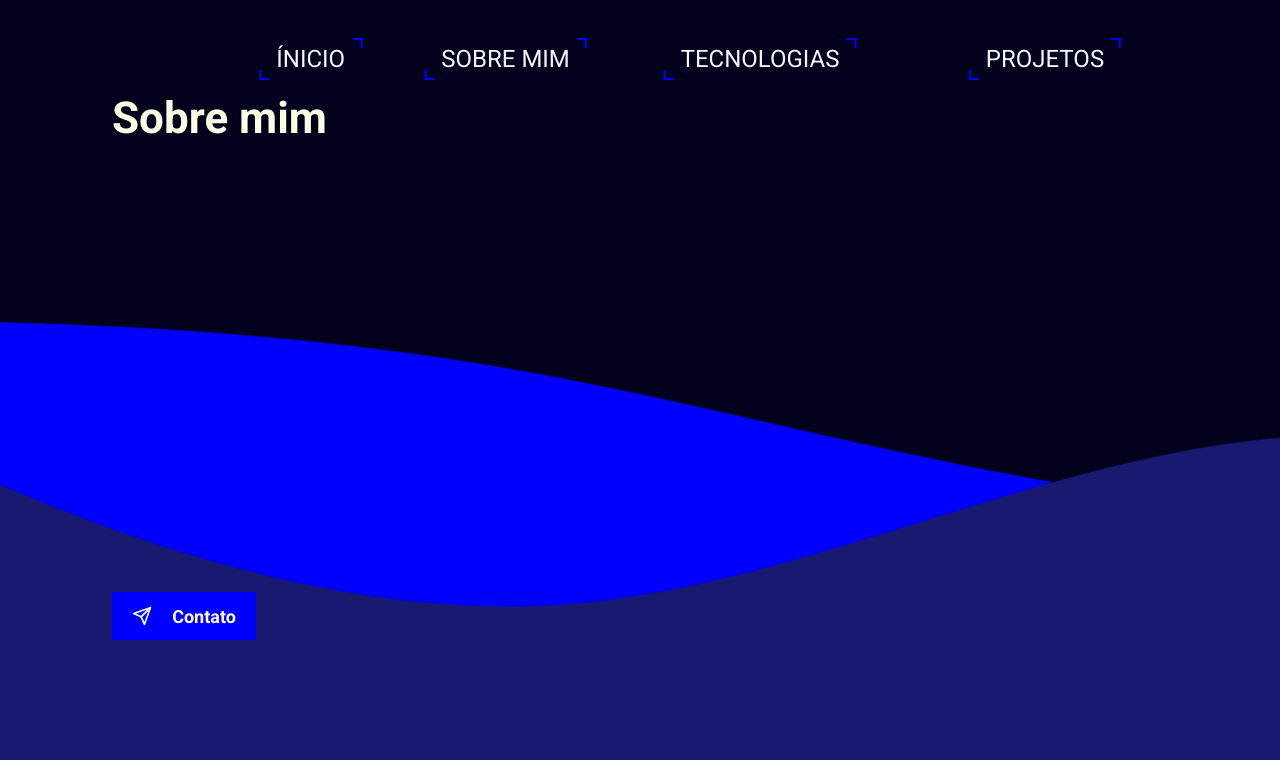
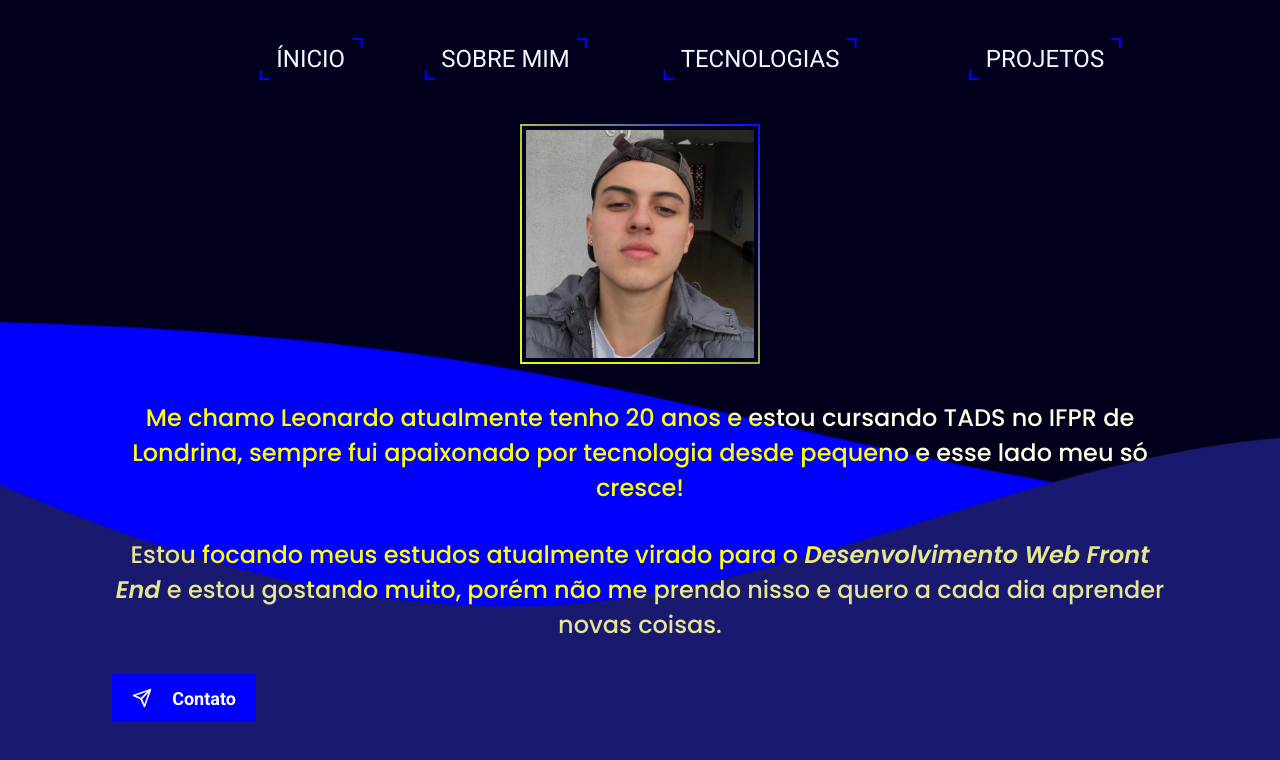
Before and after one commit to leonardorochedo/portfolio, a React (Vite) app: page /sobre in a window 1280 px wide. Shown: the top 760 px of the page. Built offline with nearby package versions, Linux system fonts and the light colour scheme.

Commit message:
Page about finish, modal invert colors fix

```diff
--- a/src/components/Contact/Contact.css
+++ b/src/components/Contact/Contact.css
@@ -37,11 +37,14 @@ div.modal button.close:hover {
 
 div.modal h2 {
     margin-bottom: 2rem;
+    margin-top: 0;
 }
 
 div.modal h2 span {
-    color: green;
+    color: #cc00ff;
     font-style: italic;
+
+    mix-blend-mode: none;
 }
 
 div.modal p {
@@ -51,7 +54,6 @@ div.modal p {
 
 .button {
     position: absolute;
-    margin: 28rem 0 0 0;
 }
 
 .button button {
--- a/src/routes/About/About.css
+++ b/src/routes/About/About.css
@@ -0,0 +1,33 @@
+:root {
+    --borderLogo: linear-gradient(90deg, rgba(224,255,0,1) 0%, rgba(225,251,3,1) 30%, rgba(0,14,255,1) 100%);
+}
+
+div.about {
+    flex-direction: column;
+    justify-content: center;
+    align-items: center;
+
+    text-align: center;
+
+    height: 100%;
+}
+
+img.perfil {
+    width: 15rem;
+
+    /* border-radius: 50%; */
+    border: 2px solid transparent;
+    border-image: linear-gradient(48deg, rgba(224,255,0,1) 0%, rgba(225,251,3,1) 30%, rgba(0,14,255,1) 100%);
+    border-image-slice: 1;
+    padding: 0.25rem;
+
+    margin-top: 2rem;
+}
+
+div.about h2 {
+    font-weight: 500;
+}
+
+.btnAbout .button button {
+    margin-top: 2rem;
+}
--- a/src/routes/About/About.jsx
+++ b/src/routes/About/About.jsx
@@ -8,12 +8,28 @@ import { Waves } from "../../../src/components/Waves/Waves";
 import { Contact } from "../../../src/components/Contact/Contact";
 
 export function About() {
+
+    const atualYear = new Date().getFullYear()
+
+    const myAge = parseInt(atualYear) - 2002
+
     return (
-        <div className="container">
+        <div className="container about">
             <Header />
-            <h1>Sobre mim</h1>
+            <div className='imageAbout'>
+                <img className='perfil' src="src\assets\perfil.jpg" alt="Foto de perfil" />
+            </div>
+            <div className="textAbout">
+                <h2>Me chamo Leonardo atualmente tenho {myAge} anos e estou cursando TADS no IFPR de Londrina, sempre fui apaixonado por tecnologia desde pequeno e esse lado meu só cresce!
+                </h2>
+                <h2>
+                Estou focando meus estudos atualmente virado para o <i>Desenvolvimento Web Front End</i> e estou gostando muito, porém não me prendo nisso e quero a cada dia aprender novas coisas.
+                </h2>
+            </div>
             <Waves />
-            <Contact />
+            <div className="btnAbout">
+                <Contact className="buttonAbout" />
+            </div>
         </div>
     );
 }
--- a/src/routes/Home/Home.css
+++ b/src/routes/Home/Home.css
@@ -37,6 +37,11 @@ body {
     user-select: none; /* useSpring */
 }
 
+.btnHome .button button {
+    position: fixed;
+    margin: 30rem 0 0 -69.5rem;
+}
+
 @keyframes handleShake {
     0% {
         transform: rotate(330deg);
--- a/src/routes/Home/Home.jsx
+++ b/src/routes/Home/Home.jsx
@@ -40,7 +40,9 @@ export function Home() {
                 <img src="src\assets\coding.png" alt="Homem sentado usando o computador" />
             </animated.div>
             <Waves />
-            <Contact />
+            <div className="btnHome">
+                <Contact />
+            </div>
         </div>
         </div>
     );
--- a/src/routes/Techs/Techs.jsx
+++ b/src/routes/Techs/Techs.jsx
@@ -11,7 +11,7 @@ export function Techs() {
     return (
         <div className="container">
             <Header />
-            <h1>Tecnologias</h1>
+            <h1>HTML CSS JS REACT TS</h1>
             <Waves />
             <Contact />
         </div>
```
Also changed, not shown: src/assets/perfil.jpg (added).
